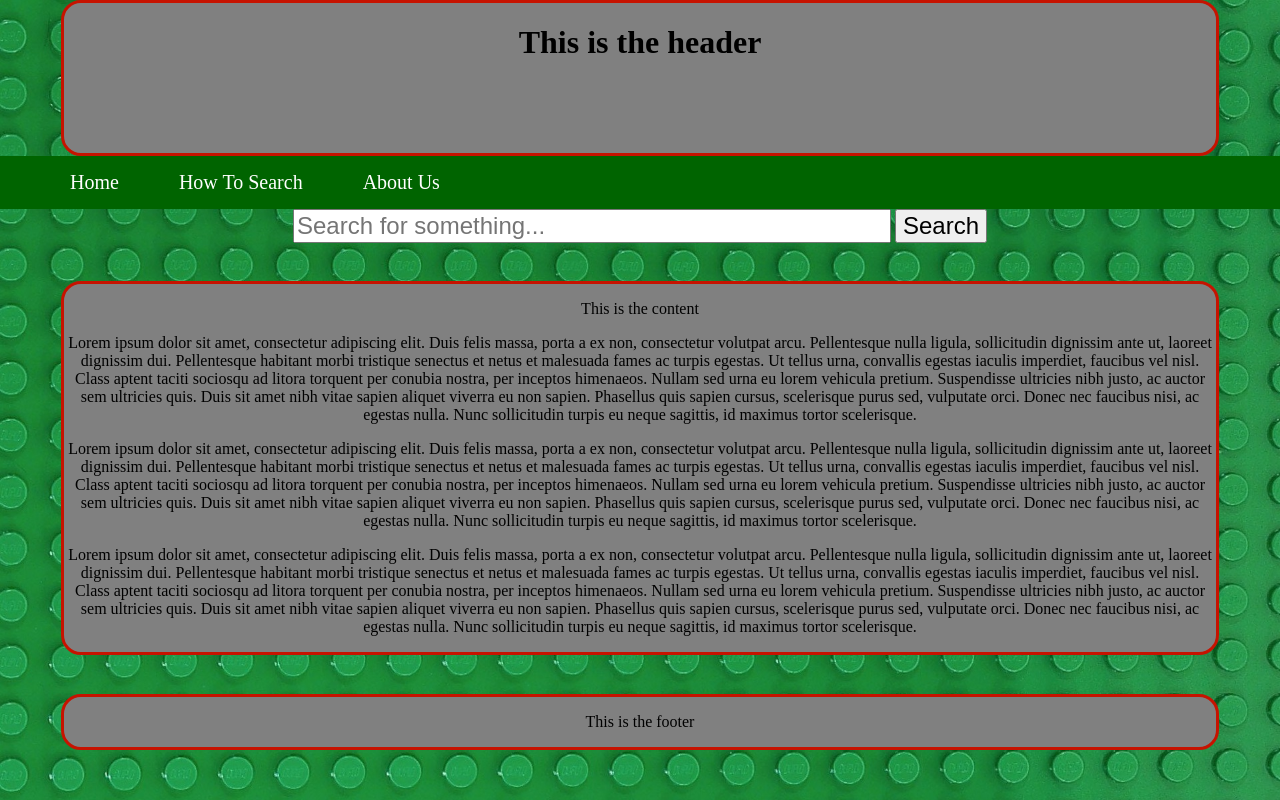
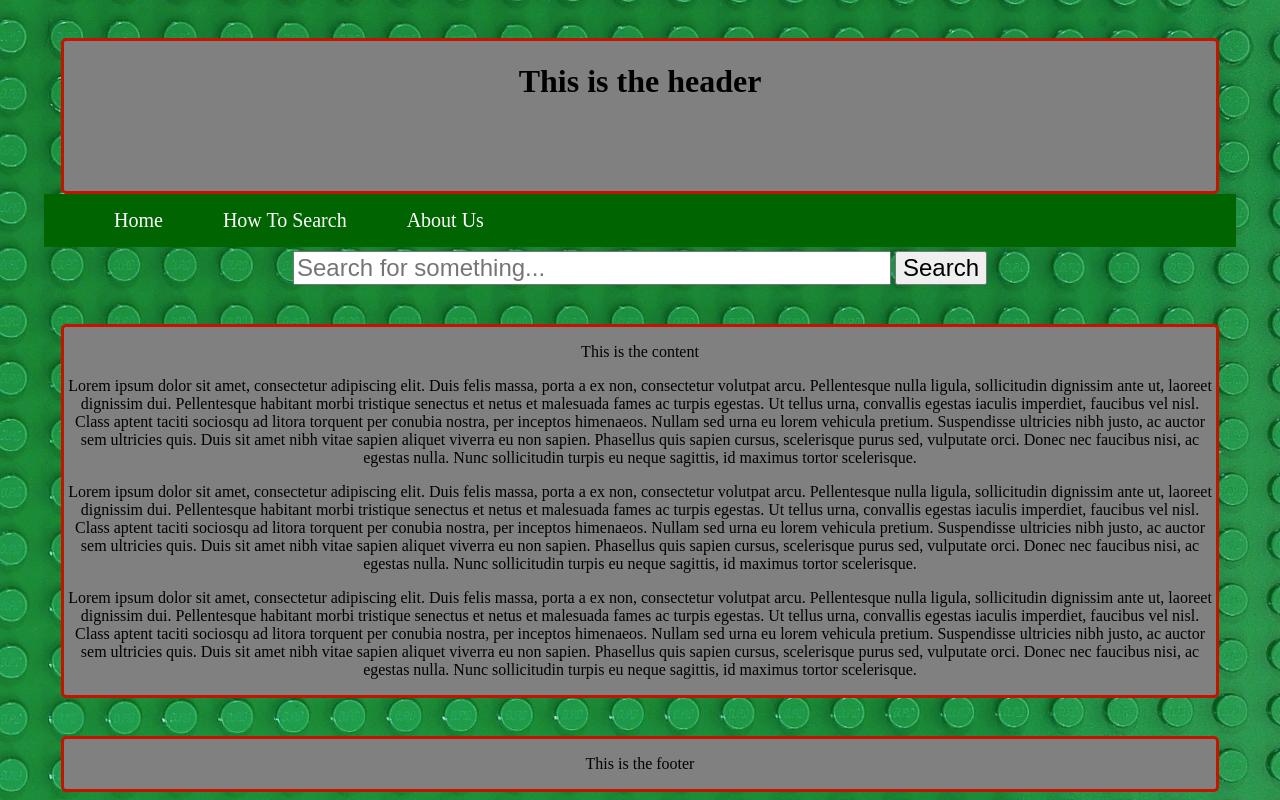
Before and after one commit to RobotGandhi/TNMK30, a PHP site: page /homepage.php in a window 1280 px wide. Run offline with PHP 8.4, Linux system fonts and the light colour scheme.

Commit message:
background+menu fix

```diff
--- a/proj.css
+++ b/proj.css
@@ -11,7 +11,7 @@ body
 
 div
 {
-	border-radius: 20px;
+	border-radius: 5px;
 
 
 }
@@ -30,6 +30,7 @@ div
     border-style: solid;
     border-color: #c61300;
     background-color: gray;
+	margin-top: 3%;
 }
 
 .content
@@ -57,17 +58,18 @@ div
 
 
 
-
 .menu
-{background: darkgreen;
+{
+display:inline-block;
+background: darkgreen;
 color: #fff;
 text-decoration: none;
-position:sticky;
-top:0;
-overflow:hidden;
+position: sticky;
+top: 0;
+overflow: hidden;
 font-size: 20px;
 margin: 0;
-min-width: 100%
+width: 90%;
 
 }
 
```
